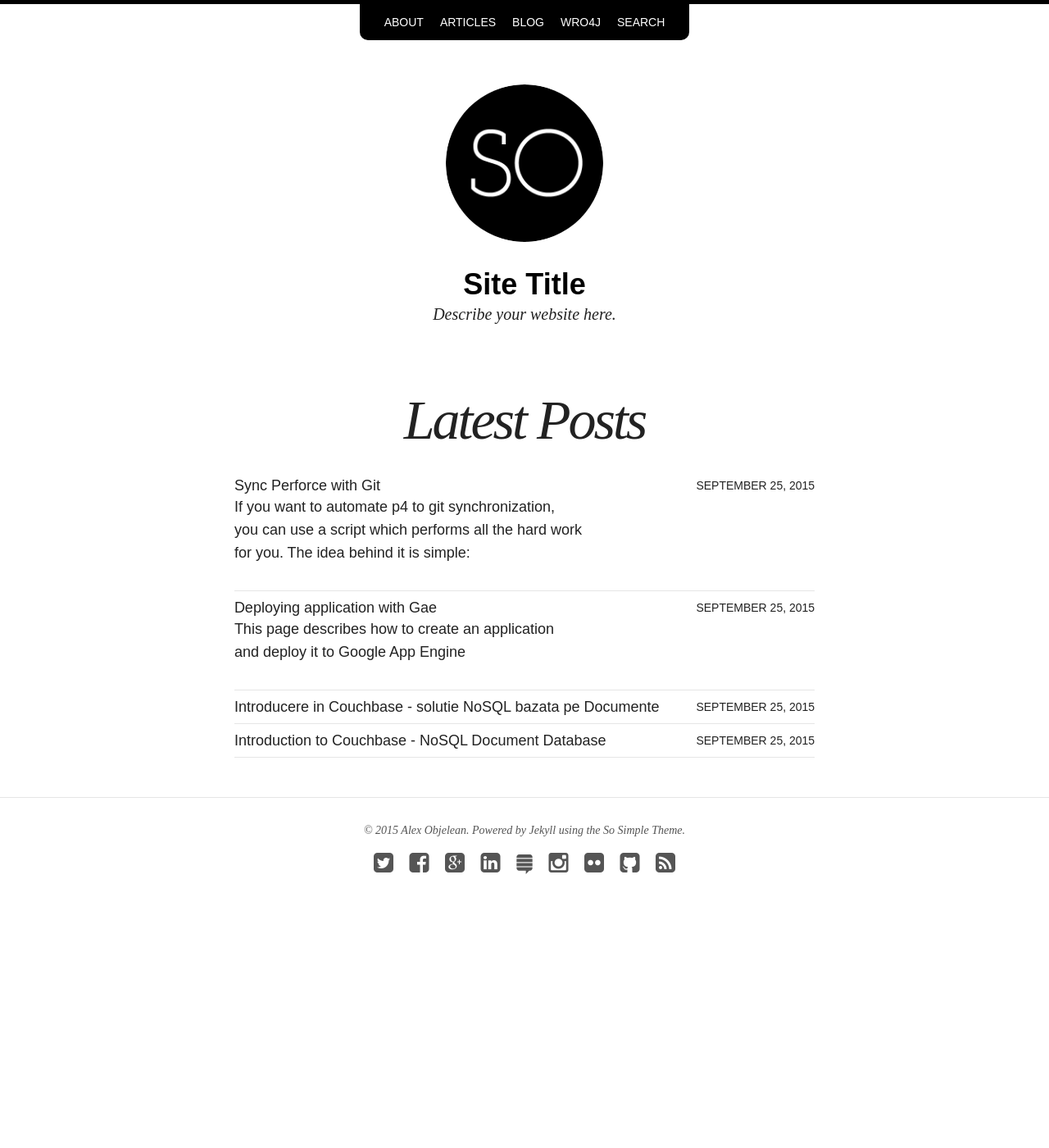
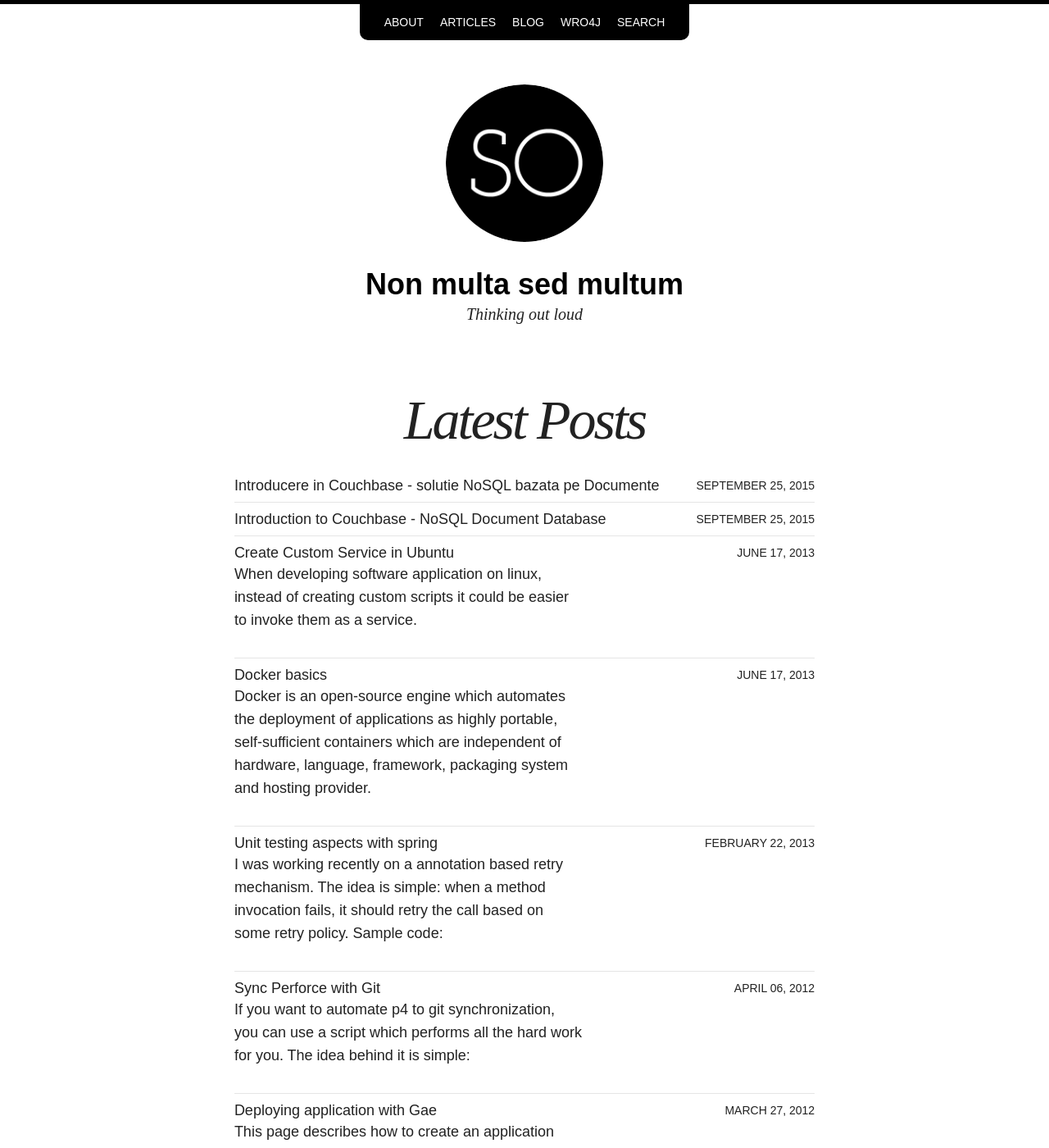
Before and after one commit to alexo/alexo.github.com, a Jekyll site: the page built from index.html, in a window 1280 px wide and 1400 px high. Shown: the whole window at 82% size. Built offline with Jekyll 4.4.1, drawn with Linux system fonts in a browser that asks for light colours; nearby versions of some CDN libraries; some of the changed text lies outside the part shown.

Commit message:
move my articles from gistflow

```diff
--- a/_config.yml
+++ b/_config.yml
@@ -1,8 +1,8 @@
 # Site wide configuration
 
-title: Site Title
+title: Non multa sed multum
 locale: en_US
-description: Describe your website here.
+description: Thinking out loud
 logo: site-logo.png
 search: true
 #url: http://localhost:4000
--- a/_posts/blog/2012-03-27-deploying-application-with-gae.md
+++ b/_posts/blog/2012-03-27-deploying-application-with-gae.md
@@ -7,7 +7,7 @@ excerpt:
 tags : [tutorial, appengine, deploy]
 image:
   feature:
-date: 2015-09-25T15:39:55-04:00
+date: 2012-03-27T15:39:55-04:00
 ---
 
 
--- /dev/null
+++ b/_posts/blog/2013-02-22-unit-testing-aspects-with-spring.md
@@ -0,0 +1,80 @@
+---
+layout: post
+title: "Unit testing aspects with spring"
+modified:
+categories: blog
+excerpt:
+tags : [test, spring, java]
+image:
+  feature:
+date: 2013-02-22T15:39:55-04:00
+---
+
+
+I was working recently on a annotation based retry mechanism. The idea is simple: when a method invocation fails, it should retry the call based on some retry policy. Sample code:
+
+{% highlight java %}
+public class ServiceBroker {
+    private RemoteService remoteService;
+    @Retryable(retryIdentifierBean = "retry.default")
+    public void destroySession(final String token) throws BusinessException {
+        //invoke a service or do other business logic stuff here
+        remoteService.destroySession(token);
+    }
+
+    public void setRemoteService(RemoteService remoteService) {
+        this.remoteService = remoteService;
+    }
+}
+{% endhighlight %}
+
+I won't dive into details about the aspect handling the retry mechanism. Notice that the destroySession method is annotated with @Retryable annotation which is provided with the spring bean id retry.default representing the retry policy.
+
+The interesting question is how could I unit test this? How to prove that the implementation of my code indeed works as intended?
+
+At the first glance, the only approach seems to be an integration tests. But suppose that ServiceBroker has many heavy dependencies which might be hard to configure. In the same time, all you want is to test the retry mechanism only, without worrying about anything else.
+
+The solution is a combination of integration & unit test. Instead of loading a spring application context with all beans configured, the following trick can be applied:
+
+{% highlight java %}
+public class ServiceBrokerTest {
+    @InjectMocks
+    private ServiceBroker victim;
+    @Mock
+    private RemoteService remoteService;
+    private GenericXmlApplicationContext context;
+
+    @Before
+    public void setUp() {
+        // Configure the bean to be added to application context and set mock dependencies, to avoid bean initialization exception.
+        final ServiceBroker broker = new ServiceBroker();
+        initMocks(this);
+        //set here other dependencies on victim if required
+        context = new GenericXmlApplicationContext();
+        final AutowireCapableBeanFactory autowireFactory = context.getAutowireCapableBeanFactory();
+        victim = (ServiceBroker) autowireFactory.initializeBean(broker, "serviceBrokerBeanName");
+    }
+
+    @After
+    public void tearDown() {
+        context.close();
+    }
+}
+{% endhighlight %}
+
+The above code shows how the unit test is set up. Instead of using the manually instantiated ServiceBroker, we use the one initialized by spring using AutowireCapableBeanFactory. This trick, allows to unit test the proxy of the ServiceBroker, instead the ServiceBroker itself. Thus we can test the retry mechanism itself (continuation of ServiceBrokerTest):
+
+{% highlight java %}
+private static final int NUMBER_OF_RETRIES = 5;
+@Test
+public void shouldRetryExpectedNumberOfTimes() throws Exception {
+    Mockito.doThrow(new TimeoutException()).when(remoteService).destroySession(Mockito.anyString());
+    victim.destroySession("");
+    verify(remoteService, times(NUMBER_OF_RETRIES)).destroySession( Mockito.anyString());
+}
+{% endhighlight %}
+
+The above unit test, asserts that the remoteService was invoked expected number of times when it fails.
+
+# Conclusion
+The above example shows an approach of easily unit testing aspects in a spring based application.
--- /dev/null
+++ b/_posts/blog/2013-06-17-docker-basics.md
@@ -0,0 +1,52 @@
+---
+layout: post
+title: "Docker basics"
+modified:
+categories: blog
+excerpt:
+tags : [docker]
+image:
+  feature:
+date: 2013-06-17T15:39:55-04:00
+---
+
+Docker is an open-source engine which automates the deployment of applications as highly portable, self-sufficient containers which are independent of hardware, language, framework, packaging system and hosting provider.
+
+There is a interesting blog post about how to use Docker to install Drupal. After reading it, gives you an good starting point for trying docker on your local environment. Be aware that docker works only on 64bit processors.
+
+The most common Docker commands are listed below:
+
+* List images
+{% highlight bash %}
+docker images
+{% endhighlight %}
+
+* List running containers
+{% highlight bash %}
+docker ps
+{% endhighlight %}
+
+* List all available containers
+{% highlight bash %}
+docker ps -a
+{% endhighlight %}
+
+* Pull an image named centos
+{% highlight bash %}
+docker pull centos
+{% endhighlight %}
+
+* Run container named centos
+{% highlight bash %}
+docker run -i -t centos /bin/bash
+{% endhighlight %}
+
+* Run a container and apply port forwarding (port 80)
+{% highlight bash %}
+docker run -i -t -p :80 LAMP /bin/bash
+{% endhighlight %}
+
+* Tag a container state
+{% highlight bash %}
+docker tag 26d9b3e0438f631b2f030eedffb6b14216261c9e4ecab0 LAMP drupal
+{% endhighlight %}
--- /dev/null
+++ b/_posts/blog/2013-09-17-create-custom-service-in-ubuntu.md
@@ -0,0 +1,59 @@
+---
+layout: post
+title: "Create Custom Service in Ubuntu"
+modified:
+categories: blog
+excerpt:
+tags : [linux, tips]
+image:
+  feature:
+date: 2013-06-17T15:39:55-04:00
+---
+
+When developing software application on linux, instead of creating custom scripts it could be easier to invoke them as a service.
+
+Creating a custom service is very easy (for Debian based distro's).
+
+Create a file in the following folder: /etc/init.d/myService
+Make it executable:
+
+{% highlight bash %}
+chmod u+x /etc/init.d/myService*
+{% endhighlight %}
+
+Edit it:
+{% highlight bash %}
+start() {
+        echo "Starting myService"
+}
+
+stop() {
+        echo "Stopping myService"
+}
+
+restart() {
+        stop
+        start
+}
+
+case "$1" in
+start)
+        start
+;;
+stop)
+        stop
+;;
+restart)
+        restart
+;;
+
+*)
+
+echo $"Usage: $0 {start|stop|restart}"
+{% endhighlight %}
+
+Now just run the following in your bash:
+
+{% highlight bash %}
+$ service myService start
+{% endhighlight %}
```
Also changed, not shown: _posts/blog/2012-04-06-sync-p4-with-git.md (+38 -35 lines).
